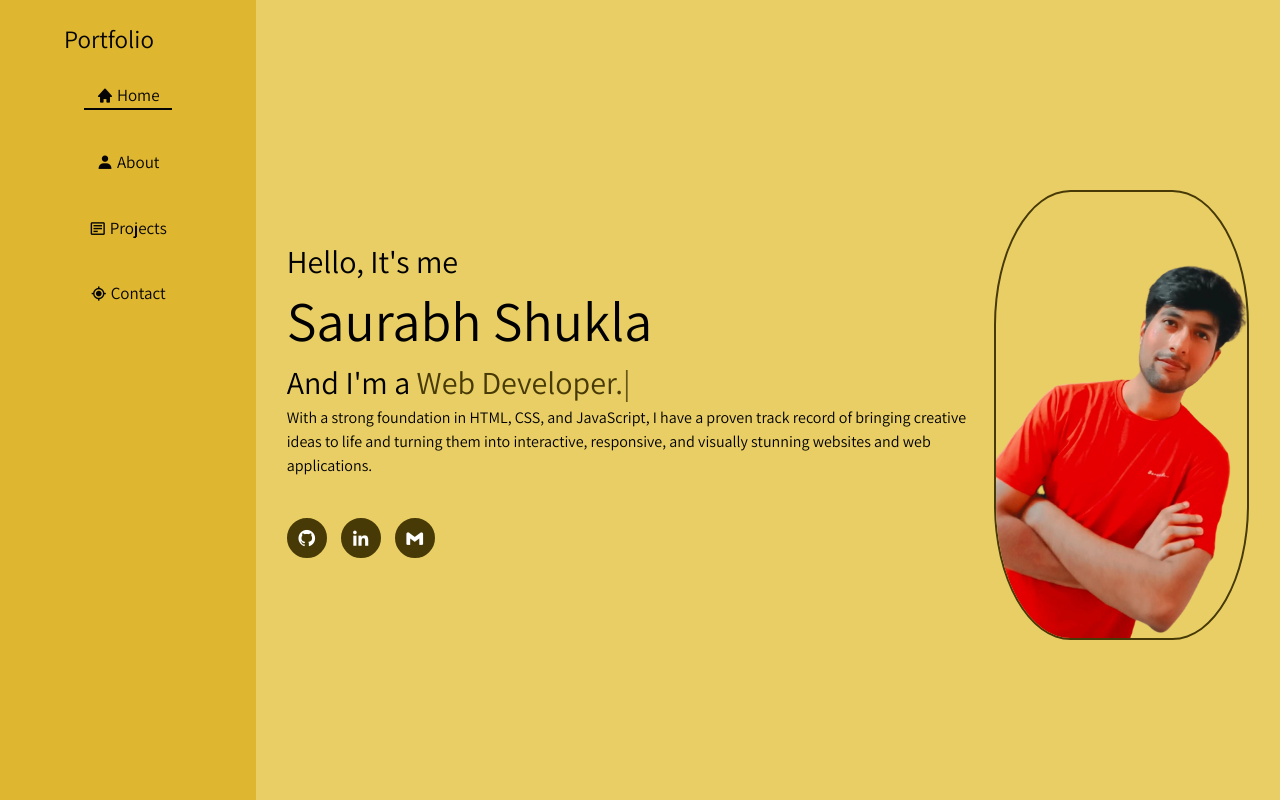
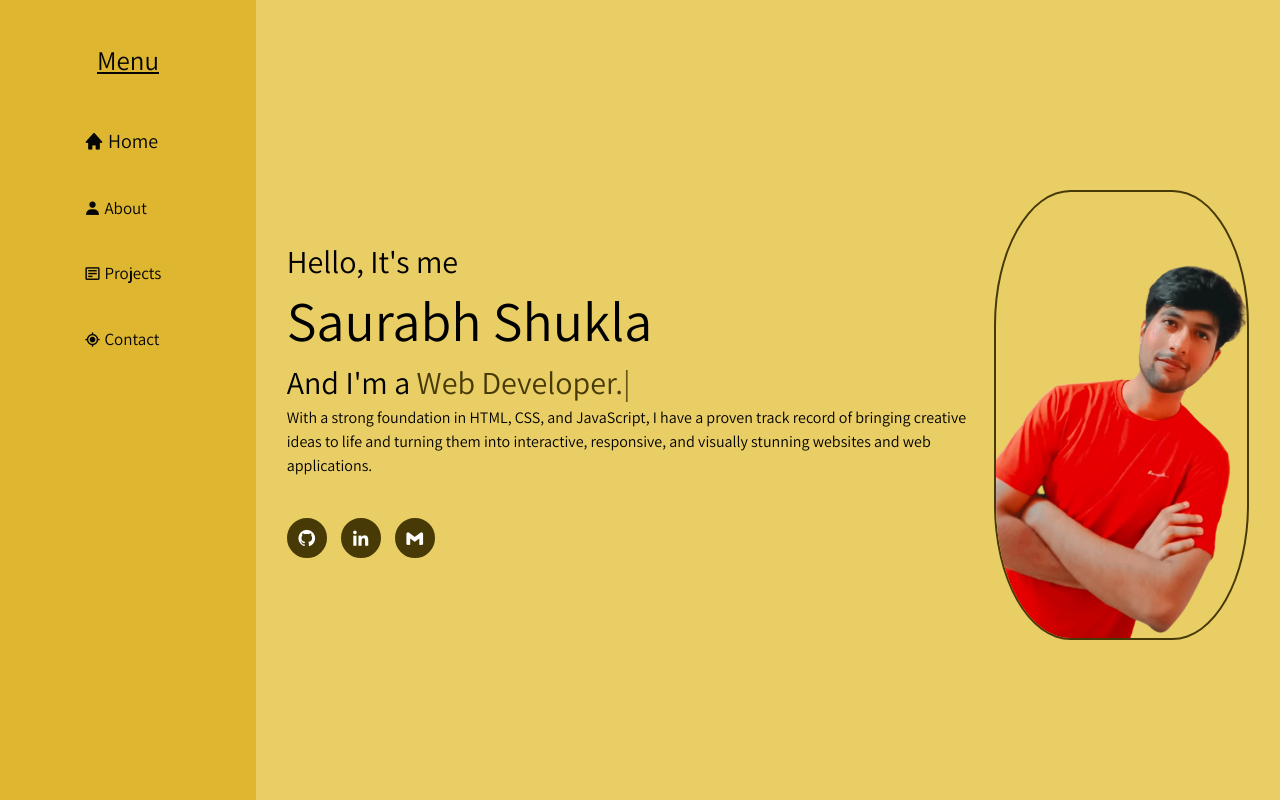
Before and after one commit to Sam-Tennyson/portfolio, a React (Vite) app: page / in a window 1280 px wide. Shown: the top 800 px of the page. Built offline with nearby package versions, Linux system fonts and the light colour scheme.

Commit message:
add-menu-text

```diff
--- a/src/components/cells/Header/index.jsx
+++ b/src/components/cells/Header/index.jsx
@@ -52,8 +52,8 @@ const Header = () => {
 
     return (
         <>
-            <header className='header '>
-                <a href="#" className='my-logo '>Portfolio</a>
+            <header className='header d-flex flex-column align-items-center'>
+                <a href="#" className='my-logo '>Menu</a>
                 {isOpen ? (
                     <i className='bx bx-x' id="hamburger-icon"
                         onClick={handleToggle}
--- a/src/components/cells/Header/style.css
+++ b/src/components/cells/Header/style.css
@@ -16,15 +16,15 @@
 }
 
 .my-logo {
-    font-size: 2.5rem;
+    font-size: 2.7rem;
     color: var(--text-color);
-    font-weight: 600;
+    font-weight: 800;
     cursor: default;
+    margin: 2rem;
+    text-decoration: underline;
 }
 
 .my-nav a {
-    display: block;
-    width: 100%;
     margin: 2rem;
     font-size: 1.7rem;
     color: var(--text-color);
@@ -34,7 +34,7 @@
 .my-nav .active-section {
     transition: width 0.2s ease;
     color: var(--text-color);
-    border-bottom: 2px solid var(--text-color);
+    font-size: 2rem;
 }
 
 @media (max-width: 452px) {
```
